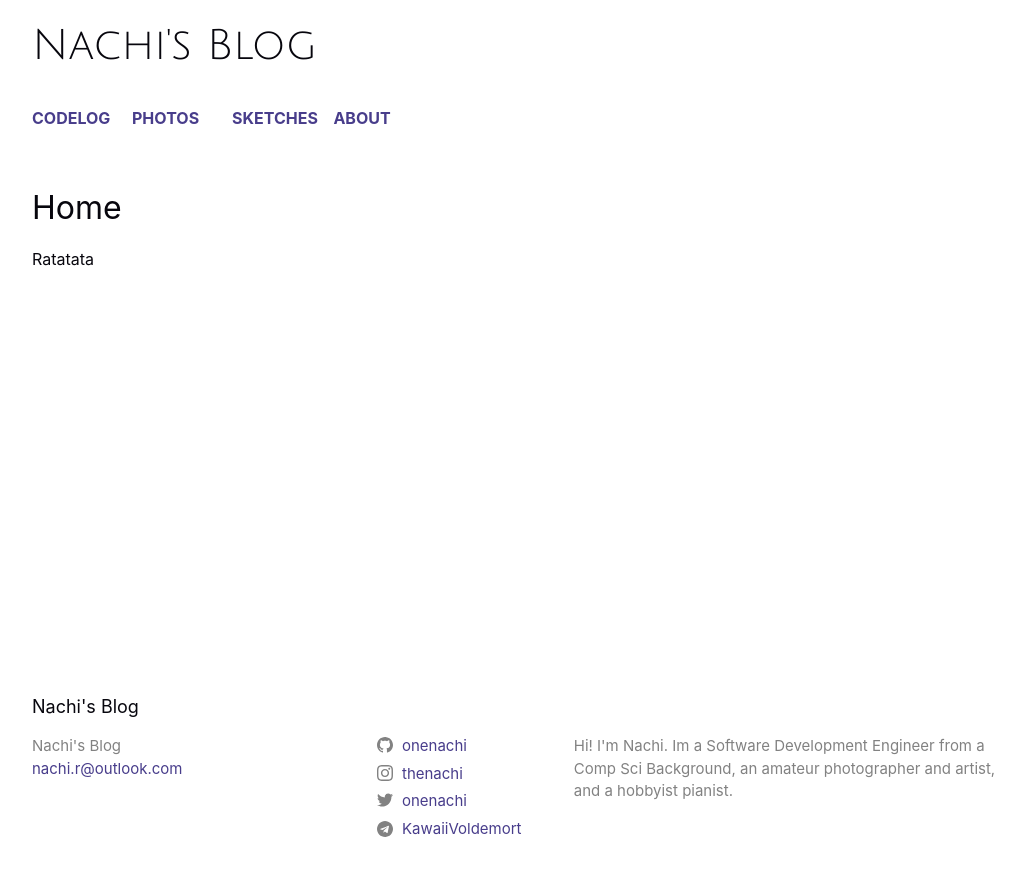
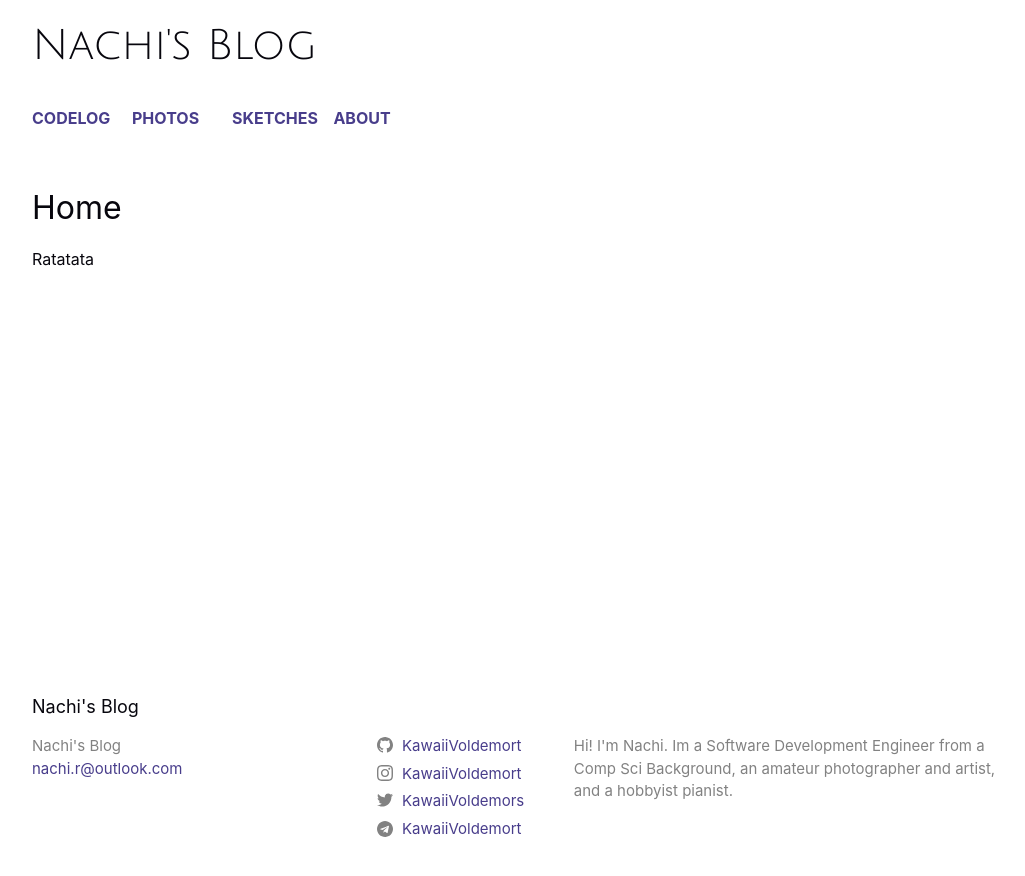
Before and after one commit to onenachi/onenachi.github.io, a Jekyll site: the page built from index.md, in a window 1280 px wide. Shown: the top 876 px of the page, without its empty margins (123-1148 px from the left). Built offline with Jekyll 4.4.1, drawn with Linux system fonts in a browser that asks for light colours; some web fonts are replaced.

Commit message:
Update _config.yml

```diff
--- a/_config.yml
+++ b/_config.yml
@@ -4,10 +4,10 @@ description: >- # this means to ignore newlines until "baseurl:"
   Hi! I'm Nachi. Im a Software Development Engineer from a Comp Sci Background, an
   amateur photographer and artist, and a hobbyist pianist.
 baseurl: "/" # the subpath of your site, e.g. /blog
-url: "nachi.one" # the base hostname & protocol for your site, e.g. http://example.com
-twitter_username: onenachi
-instagram_username: thenachi
-github_username:  onenachi
+url: "KawaiiVoldemort.com" # the base hostname & protocol for your site, e.g. http://example.com
+twitter_username: KawaiiVoldemors
+instagram_username: KawaiiVoldemort
+github_username:  KawaiiVoldemort
 telegram_username: KawaiiVoldemort
 
 # Build settings
```
